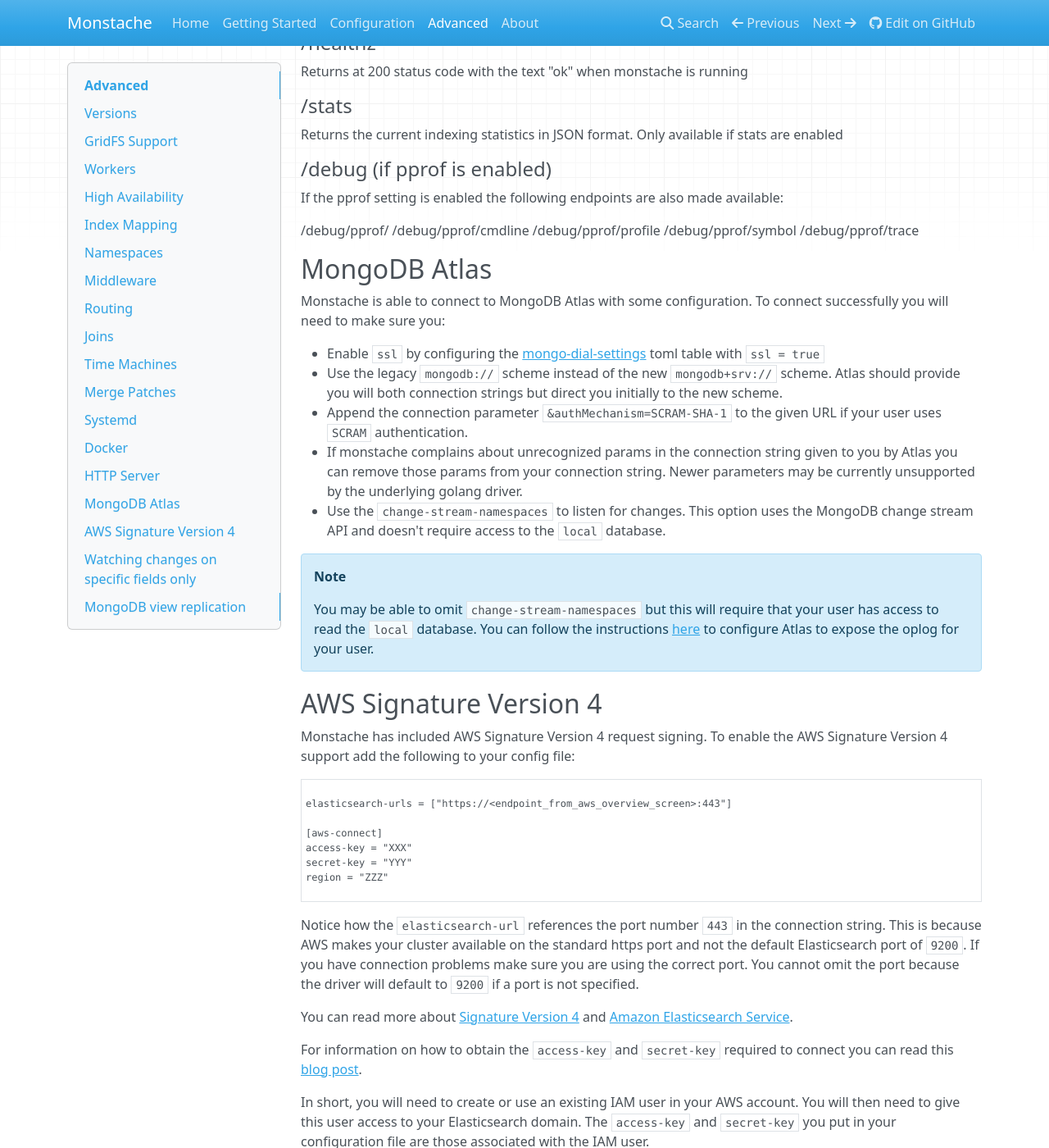
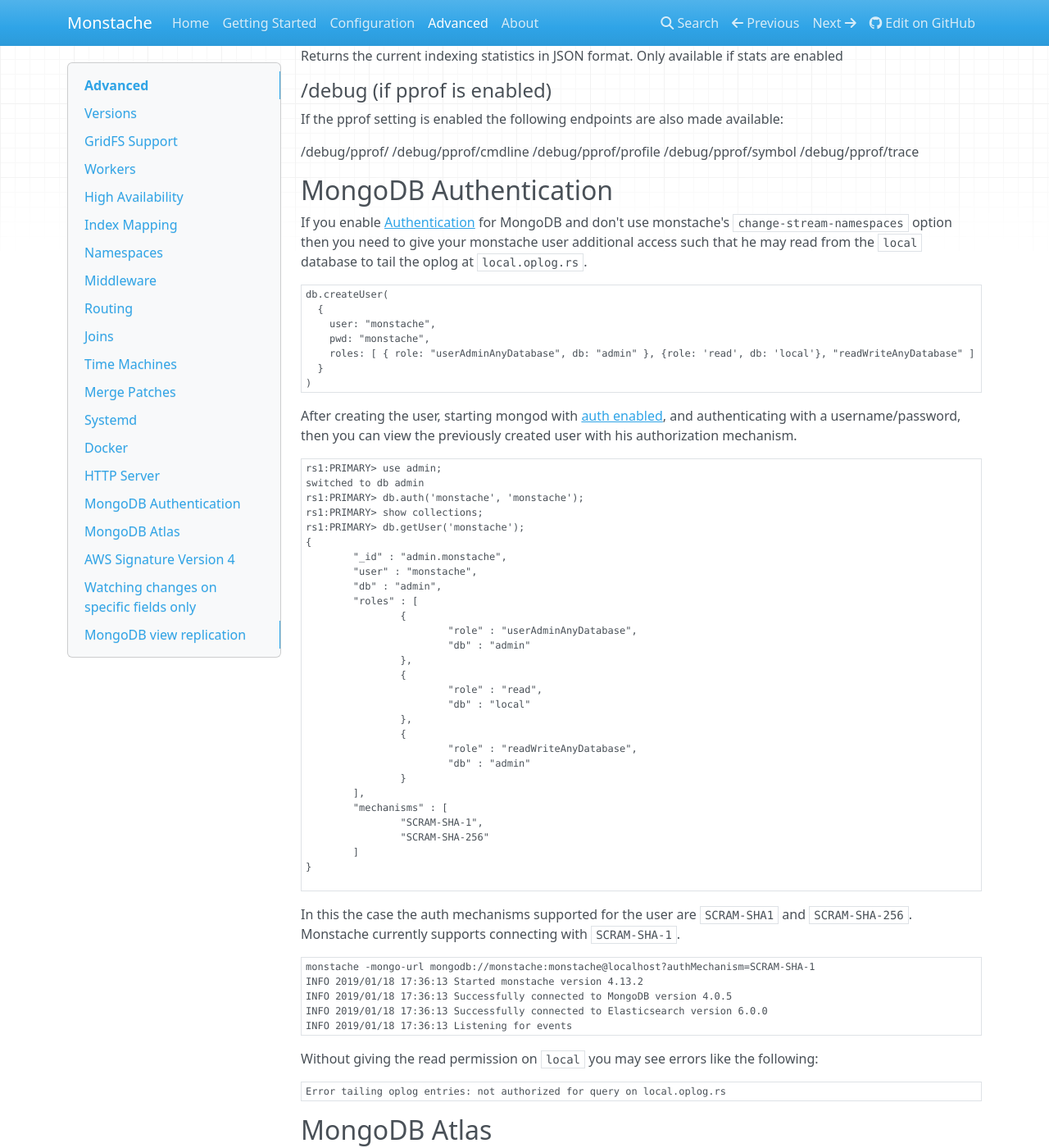
Before and after one commit to rwynn/monstache-site, an MkDocs documentation site: the page built from src/advanced.md, in a window 1280 px wide and 1400 px high, scrolled down 26104 px. Shown: the whole window at 82% size. Built offline with MkDocs 1.6.1, drawn with Linux system fonts in a browser that asks for light colours; nearby versions of some CDN libraries; a style sheet for code colours, icons or effects is not loaded; some of the changed text lies outside the part shown.

````diff
--- a/docs/config/index.html
+++ b/docs/config/index.html
@@ -212,7 +212,7 @@ See the following <a href="https://github.com/rwynn/monstache/issues/58#issuecom
 </div>
 <h2 id="aws-connect">aws-connect<a class="headerlink" href="#aws-connect" title="Permanent link">&para;</a></h2>
 <p>TOML table (default <code>nil</code>)</p>
-<p>Enable experimental support for using a connection to Elasticsearch that uses AWS Signature Version 4</p>
+<p>Enable support for using a connection to Elasticsearch that uses AWS Signature Version 4</p>
 <div class="admonition note">
 <h4 id="access-key">access-key<a class="headerlink" href="#access-key" title="Permanent link">&para;</a></h4>
 <p>string (default "") (env var name <code>MONSTACHE_AWS_ACCESS_KEY</code>)</p>
--- a/docs/index.html
+++ b/docs/index.html
@@ -259,5 +259,5 @@ it up and running.</p>
 
 <!--
 MkDocs version : 1.0.4
-Build Date UTC : 2019-01-15 22:16:11
+Build Date UTC : 2019-01-18 21:43:28
 -->
--- a/docs/start/index.html
+++ b/docs/start/index.html
@@ -118,7 +118,7 @@ Go but you don't need to install the Go language unless you decide to write your
 <p>Unzip the download and adjust your PATH variable to include the path to the folder for your platform.</p>
 <p>Let's make sure Monstache is set up as expected. You should see a similar version number in your terminal:</p>
 <pre><code class="sh">monstache -v
-# 4.13.1
+# 4.13.2
 </code></pre>
 
 <p>The version number should start with 3.x if you are using Elasticsearch prior to version 6.</p>
--- a/src/advanced.md
+++ b/src/advanced.md
@@ -18,10 +18,10 @@ If you are working with Elasticsearch 2 or 5 and coding golang plugins for monst
 and your plugin should import `gopkg.in/rwynn/monstache.v3/monstachemap`.
 
 If you are working with Elasticsearch 6+ and using the monstache Docker images you should use the docker
-image `rwynn/monstache:latest` or a specific 4.X image such as `rwynn/monstache:4.13.1`.
+image `rwynn/monstache:latest` or a specific 4.X image such as `rwynn/monstache:4.13.2`.
 
 If you are working with Elasticsearch 2 or 5 and using the monstache Docker images you should use the docker
-image `rwynn/monstache:rel3` or a specific 3.X image such as `rwynn/monstache:3.20.1`.
+image `rwynn/monstache:rel3` or a specific 3.X image such as `rwynn/monstache:3.20.2`.
 
 ## GridFS Support
 
@@ -334,27 +334,18 @@ To create a golang plugin for monstache
 - in the monstache root directory run `go install`
 - create a .go source file for your plugin in the monstache root directory with the package name `main`
 - import `github.com/rwynn/monstache/monstachemap` for Elasticsearch 6+ or `gopkg.in/rwynn/monstache.v3/monstachemap` for Elasticsearch 2 or 5
-- implement a function named `Map` with the following signature
+- implement at least one of the following functions: `Map`, `Filter`, `Pipeline`, `Process`
 
 ```go
+
 func Map(input *monstachemap.MapperPluginInput) (output *monstachemap.MapperPluginOutput, err error)
-```
 
-- optionally implement a function named `Filter` with the following signature
+func Filter(input *monstachemap.MapperPluginInput) (keep bool, err error)
 
-```go
-func Filter(input *monstachemap.MapperPluginInput) (keep bool, err error)
-```
+func Pipeline(ns string, changeStream bool) (stages []interface, err error)
 
-- optionally implement a function named `Pipeline` with the following signature
+func Process(input*monstachemap.ProcessPluginInput) error
 
-```go
-func Pipeline(ns string, changeStream bool) (stages []interface, err error)
-```
-
-- optionally implement a function named `Process` with the following signature
-```go
-func Process(input*monstachemap.ProcessPluginInput) error
 ```
 
 plugins can be compiled using
@@ -1209,9 +1200,9 @@ docker run rwynn/monstache:rel3 -v
 You can pull and run release images with
 
 ```
-docker run rwynn/monstache:4.13.1 -v
+docker run rwynn/monstache:4.13.2 -v
 
-docker run rwynn/monstache:3.20.1 -v
+docker run rwynn/monstache:3.20.2 -v
 ```
 
 For example, to run monstache via Docker with a golang plugin that resides at `~/plugin/plugin.so` on the host you can use a bind mount
@@ -1253,6 +1244,75 @@ If the pprof setting is enabled the following endpoints are also made available:
 /debug/pprof/profile
 /debug/pprof/symbol
 /debug/pprof/trace
+
+## MongoDB Authentication
+
+If you enable [Authentication](https://docs.mongodb.com/manual/tutorial/enable-authentication/)
+for MongoDB and don't use monstache's `change-stream-namespaces` option
+then you need to give your monstache user additional access such that he may read from the `local` database to
+tail the oplog at `local.oplog.rs`.
+
+```
+db.createUser(
+  {
+    user: "monstache",
+    pwd: "monstache",
+    roles: [ { role: "userAdminAnyDatabase", db: "admin" }, {role: 'read', db: 'local'}, "readWriteAnyDatabase" ]
+  }
+)
+```
+
+After creating the user, starting mongod with [auth enabled](https://docs.mongodb.com/manual/reference/configuration-options/#security.authorization), and authenticating with a username/password, then you can view the previously created user with
+his authorization mechanism.
+
+```
+rs1:PRIMARY> use admin;
+switched to db admin
+rs1:PRIMARY> db.auth('monstache', 'monstache');
+rs1:PRIMARY> show collections;
+rs1:PRIMARY> db.getUser('monstache');
+{
+        "_id" : "admin.monstache",
+        "user" : "monstache",
+        "db" : "admin",
+        "roles" : [
+                {
+                        "role" : "userAdminAnyDatabase",
+                        "db" : "admin"
+                },
+                {
+                        "role" : "read",
+                        "db" : "local"
+                },
+                {
+                        "role" : "readWriteAnyDatabase",
+                        "db" : "admin"
+                }
+        ],
+        "mechanisms" : [
+                "SCRAM-SHA-1",
+                "SCRAM-SHA-256"
+        ]
+}
+
+```
+
+In this the case the auth mechanisms supported for the user are `SCRAM-SHA1` and `SCRAM-SHA-256`.
+Monstache currently supports connecting with `SCRAM-SHA-1`.
+
+```
+monstache -mongo-url mongodb://monstache:monstache@localhost?authMechanism=SCRAM-SHA-1
+INFO 2019/01/18 17:36:13 Started monstache version 4.13.2
+INFO 2019/01/18 17:36:13 Successfully connected to MongoDB version 4.0.5
+INFO 2019/01/18 17:36:13 Successfully connected to Elasticsearch version 6.0.0
+INFO 2019/01/18 17:36:13 Listening for events
+```
+
+Without giving the read permission on `local` you may see errors like the following:
+
+```
+Error tailing oplog entries: not authorized for query on local.oplog.rs
+```
 
 ## MongoDB Atlas
 
--- a/src/start.md
+++ b/src/start.md
@@ -17,7 +17,7 @@ Let's make sure Monstache is set up as expected. You should see a similar versio
 
 ```sh
 monstache -v
-# 4.13.1
+# 4.13.2
 ```
 
 The version number should start with 3.x if you are using Elasticsearch prior to version 6.
````
Also changed, not shown: docs/about/index.html (+12 -0 lines), docs/advanced/index.html (+76 -25 lines), docs/sitemap.xml (+5 -5 lines), src/about.md (+12 -0 lines), src/config.md (+1 -1 lines), docs/search/search_index.json, 1 other file.
